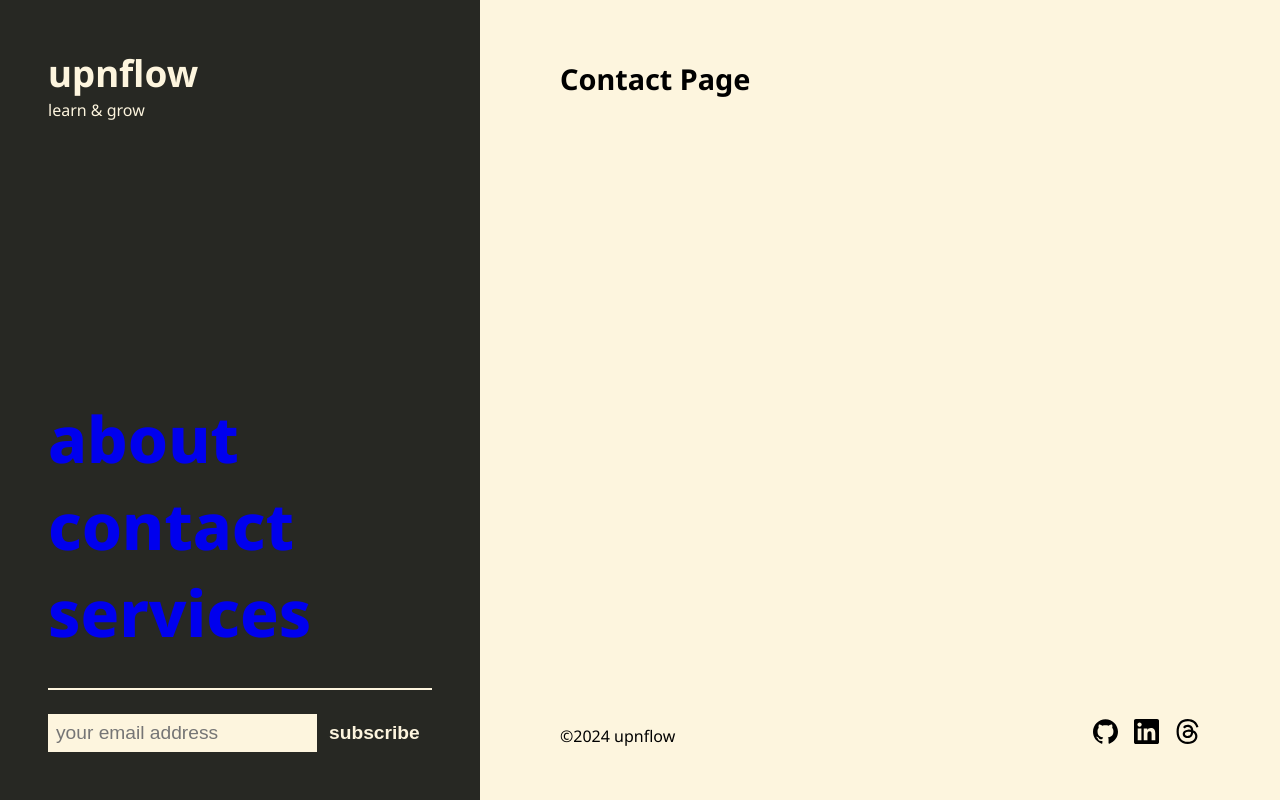
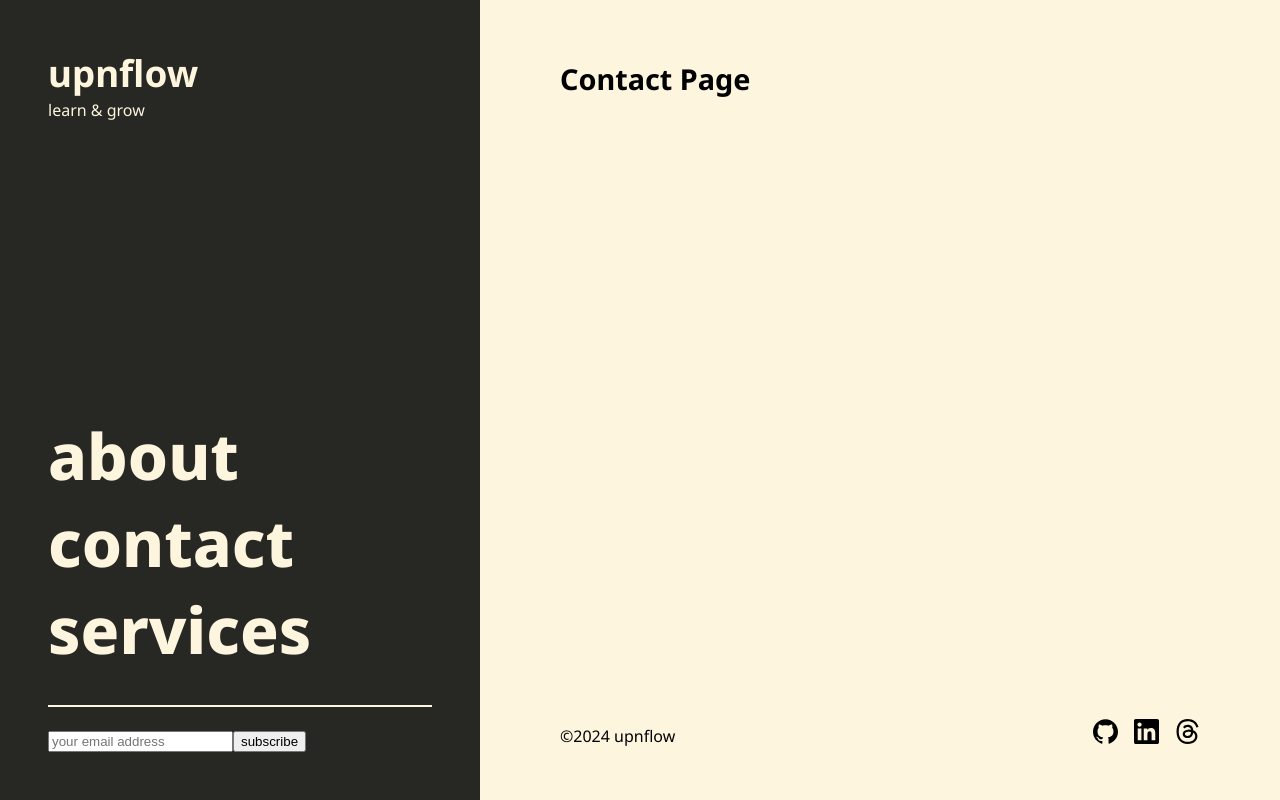
Before and after one commit to yogskr/upnflow, a Next.js app: page /contact in a window 1280 px wide. Built offline with nearby package versions, Linux system fonts and the light colour scheme.

Commit message:
Renamed some class names

```diff
--- a/components/navbar/Navbar.module.css
+++ b/components/navbar/Navbar.module.css
@@ -30,6 +30,7 @@
   padding-bottom: 2rem;
 }
 
+.navLinks > a,
 .navLinks > a:visited,
 .navLinks > a:active {
   color: var(--text-white);
@@ -46,16 +47,16 @@
   display: flex;
 }
 
-.emailInput {
+.searchInput {
   border: none;
-  padding: 0.5rem;
+  padding: 0.5rem 1rem 0.5rem 1rem;
   font-size: 1.2rem;
   outline: none;
   background-color: var(--bg-white);
   width: 70%;
 }
 
-.emailBtn {
+.searchBtn {
   border: none;
   padding: 0.5rem;
   font-size: 1.2rem;
@@ -66,13 +67,13 @@
   width: 30%;
 }
 
-.emailBtn:hover {
+.searchBtn:hover {
   background-color: var(--bg-green);
   transition: all 0.4s ease-in-out;
 }
 
 /* Media Query Mobile */
-@media screen and (max-width: 768px) {
+/* @media screen and (max-width: 768px) {
   .container {
     width: 100%;
     padding: 2rem;
@@ -94,4 +95,4 @@
   .emailInput {
     margin-right: 0;
   }
-}
+} */
```
